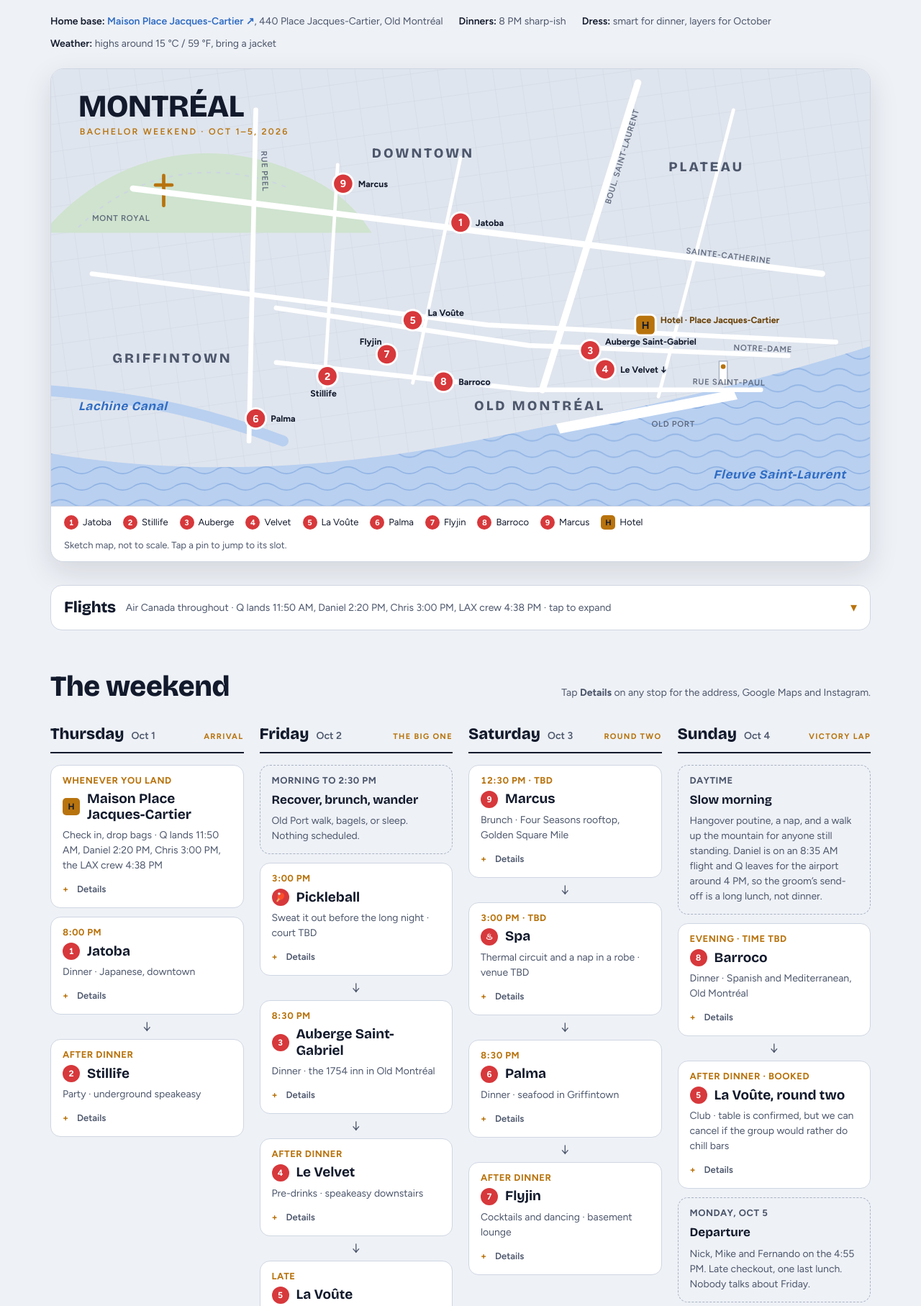
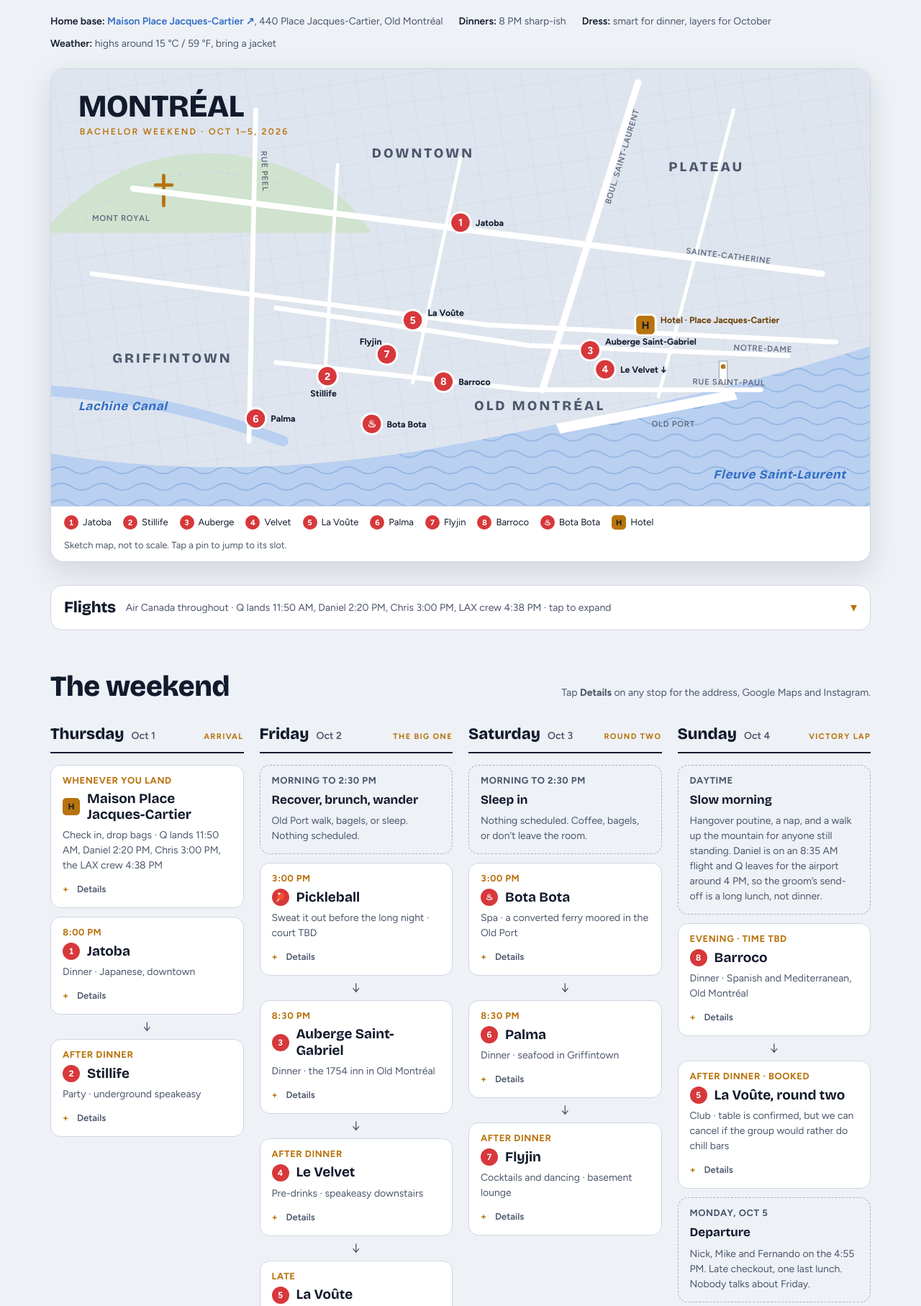
Before and after one commit to nickshum88/q-montreal, a plain HTML site: page index.html in a window 1280 px wide. Shown: the part 316-2131 px from the top of the page at 72% size. Drawn offline with nearby package versions, Linux system fonts and the light colour scheme.

Commit message:
Drop Marcus brunch, confirm Bota Bota spa

```diff
--- a/index.html
+++ b/index.html
@@ -418,12 +418,6 @@
           <text x="871" y="375">H</text>
           <text class="name" x="893" y="372">Hotel · Place Jacques-Cartier</text>
         </g>
-        <g class="pin" data-stop="marcus" tabindex="0" role="button" aria-label="9, Marcus">
-          <circle class="halo" cx="428" cy="168" r="24"/>
-          <circle class="body" cx="428" cy="168" r="15"/>
-          <text x="428" y="168">9</text>
-          <text class="name" x="450" y="173">Marcus</text>
-        </g>
         <g class="pin" data-stop="jatoba" tabindex="0" role="button" aria-label="1, Jatoba">
           <circle class="halo" cx="600" cy="225" r="24"/>
           <circle class="body" cx="600" cy="225" r="15"/>
@@ -472,6 +466,12 @@
           <text x="575" y="458">8</text>
           <text class="name" x="597" y="463">Barroco</text>
         </g>
+        <g class="pin" data-stop="spa" tabindex="0" role="button" aria-label="Spa, Bota Bota">
+          <circle class="halo" cx="470" cy="520" r="24"/>
+          <circle class="body" cx="470" cy="520" r="15"/>
+          <text x="470" y="520">♨</text>
+          <text class="name" x="492" y="525">Bota Bota</text>
+        </g>
       </g>
     </svg>
     <div class="map-note">
@@ -484,7 +484,7 @@
         <a href="#s-palma"><span class="dot">6</span>Palma</a>
         <a href="#s-flyjin"><span class="dot">7</span>Flyjin</a>
         <a href="#s-barroco"><span class="dot">8</span>Barroco</a>
-        <a href="#s-marcus"><span class="dot">9</span>Marcus</a>
+        <a href="#s-spa"><span class="dot">♨</span>Bota Bota</a>
         <a href="#s-hotel"><span class="dot hotel">H</span>Hotel</a>
       </div>
       <span>Sketch map, not to scale. Tap a pin to jump to its slot.</span>
@@ -662,29 +662,21 @@
     <!-- SATURDAY -->
     <div class="day" id="sat">
       <header><h3>Saturday</h3><span>Oct 3</span><span class="tag">Round two</span></header>
-      <article class="stop" id="s-marcus" data-stop="marcus">
-        <p class="time">12:30 PM · TBD</p>
-        <h4 class="name"><span class="dot">9</span>Marcus</h4>
-        <p class="what">Brunch · Four Seasons rooftop, Golden Square Mile</p>
+      <div class="open-slot">
+        <p class="time">Morning to 2:30 PM</p>
+        <p class="name">Sleep in</p>
+        <p class="what">Nothing scheduled. Coffee, bagels, or don't leave the room.</p>
+      </div>
+      <article class="stop" id="s-spa" data-stop="spa">
+        <p class="time">3:00 PM</p>
+        <h4 class="name"><span class="dot" aria-hidden="true">♨</span>Bota Bota</h4>
+        <p class="what">Spa · a converted ferry moored in the Old Port</p>
         <details>
           <summary>Details</summary>
           <div class="detail">
-            <span class="addr">1440 Rue de la Montagne, 3rd floor of the Four Seasons</span>
-            <span>Seafood-forward brunch with a terrace. Not booked yet; consider it pencilled in.</span>
-            <div class="links"><a class="maps" href="https://www.google.com/maps/search/?api=1&query=Marcus+Restaurant+1440+Rue+de+la+Montagne+Montreal" target="_blank" rel="noopener">Google Maps ↗</a><a class="ig" href="https://www.instagram.com/marcus_montreal/" target="_blank" rel="noopener">Instagram @marcus_montreal ↗</a></div>
-          </div>
-        </details>
-      </article>
-      <div class="flow" aria-hidden="true">↓</div>
-      <article class="stop" id="s-spa" data-stop="spa">
-        <p class="time">3:00 PM · TBD</p>
-        <h4 class="name"><span class="dot" aria-hidden="true">♨</span>Spa</h4>
-        <p class="what">Thermal circuit and a nap in a robe · venue TBD</p>
-        <details>
-          <summary>Details</summary>
-          <div class="detail">
-            <span class="addr">Location to be confirmed</span>
-            <span>Reset before round two. Bring a swimsuit.</span>
+            <span class="addr">358 Rue de la Commune Ouest, McGill entrance, Old Port</span>
+            <span>Water circuit, saunas and a deck on the river, ten minutes on foot from the hotel. Bring a swimsuit. It's a silent zone, so save the stories for dinner.</span>
+            <div class="links"><a class="maps" href="https://www.google.com/maps/search/?api=1&query=Bota+Bota+spa-sur-l'eau+358+Rue+de+la+Commune+Ouest+Montreal" target="_blank" rel="noopener">Google Maps ↗</a><a class="ig" href="https://www.instagram.com/botabotamtl/" target="_blank" rel="noopener">Instagram @botabotamtl ↗</a></div>
           </div>
         </details>
       </article>
@@ -779,7 +771,7 @@
 </section>
 
 <footer class="wrap">
-  <p>Dinner times are booked; “after dinner” stops follow whenever the table clears. Still to be confirmed: the pickleball court, Saturday brunch at Marcus, the Saturday spa, Sunday dinner time and Chris’s return flight. Map is a sketch, not to scale.</p>
+  <p>Dinner times are booked; “after dinner” stops follow whenever the table clears. Still to be confirmed: the pickleball court, Sunday dinner time and Chris’s return flight. Map is a sketch, not to scale.</p>
 </footer>
 
 <script>
```
